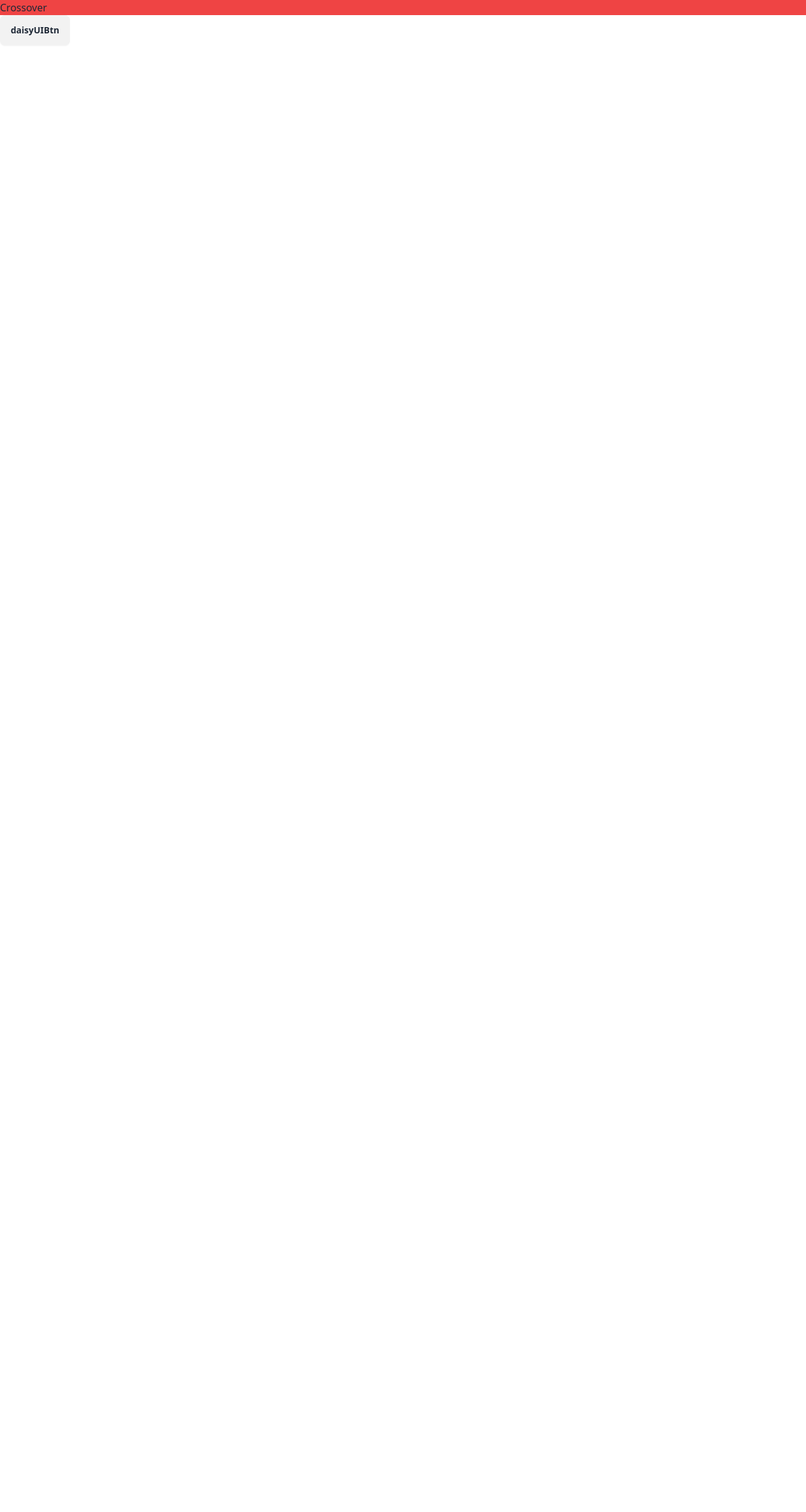
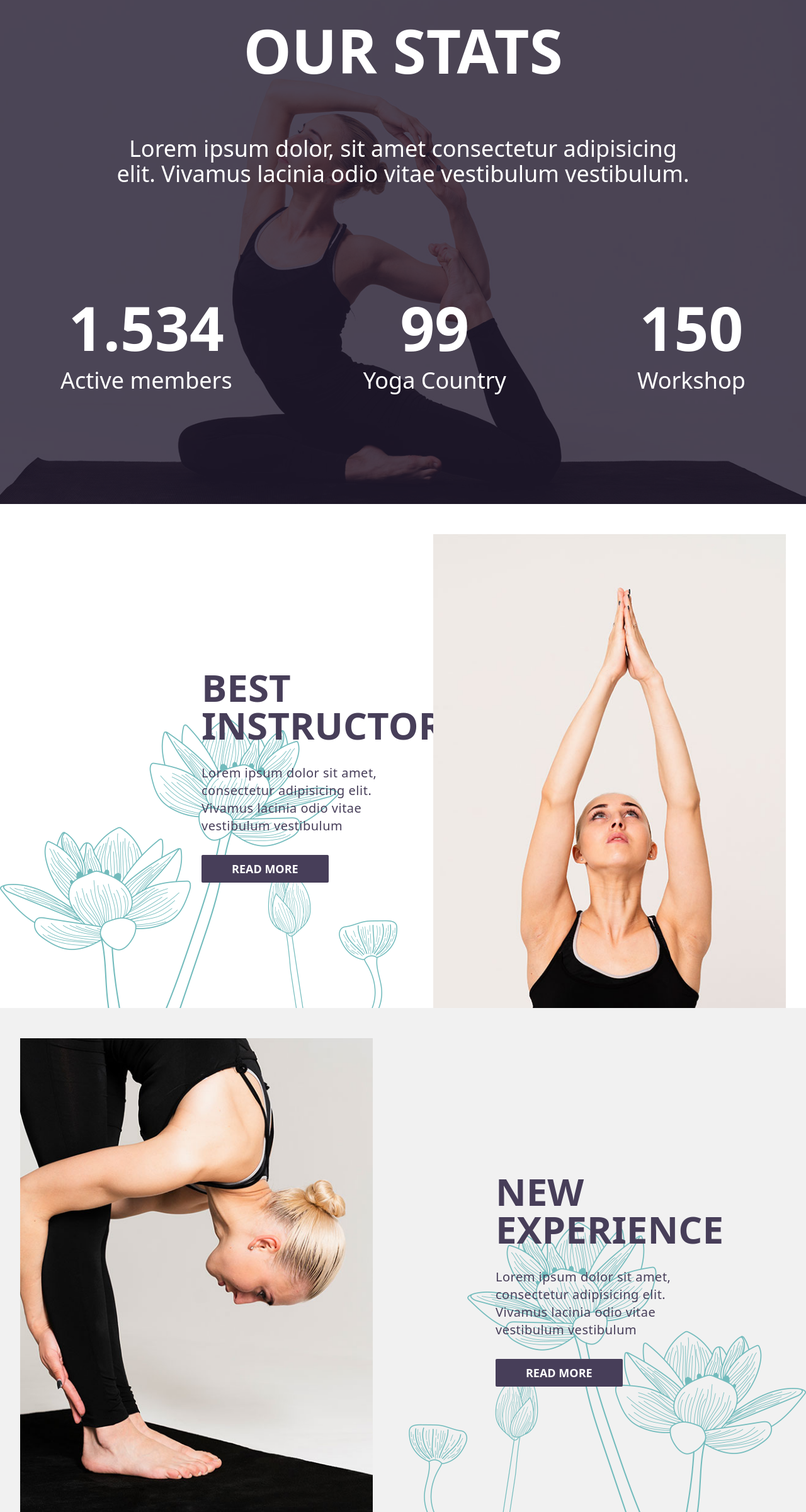
Before and after one commit to Aliwdg16/Yoga, a React (Vite) app: page / in a window 1280 px wide. Shown: the whole page at 63% size. Before the commit the page ends 800 px from the top, so only its background shows below. Built offline with nearby package versions, Linux system fonts and the light colour scheme.

Commit message:
StatsComp, BestInstructorComp and NewExperienceComp are done

```diff
--- a/src/App.jsx
+++ b/src/App.jsx
@@ -1,8 +1,12 @@
+import OurStats from "./components/OurStats";
+import BestInstructor from "./components/BestInstructor";
+import NewExperience from "./components/NewExperience";
 function App() {
   return (
     <>
-      <h1 className="bg-red-500">Crossover</h1>
-      <button className="btn">daisyUIBtn</button>
+      <OurStats />
+      <BestInstructor />
+      <NewExperience />
     </>
   );
 }
--- /dev/null
+++ b/src/components/BestInstructor.jsx
@@ -0,0 +1,30 @@
+import instructorImg from "../assets/image_best_instructur.jpg";
+import lotusImg from "../assets/lotus_section_4.png";
+
+const BestInstructor = () => {
+  return (
+    <div className="relative grid grid-cols-1 lg:grid-cols-2   h-screen justify-center items-center lg:justify-items-center gap-8 overflow-clip py-4">
+      <img
+        className="absolute -z-20 -bottom-1/4 left-0"
+        src={lotusImg}
+        alt=""
+      />
+      <div className="flex flex-col flex-wrap justify-center items-start gap-8    h-full lg:justify-self-start lg:px-20 xl:px-80 ">
+        <h2 className=" lg:text-6xl text-4xl  font-bold text-[#473E59] uppercase text-center self-center lg:text-start lg:self-start  ">
+          Best <br />
+          Instructor
+        </h2>
+        <p className="text-xl tracking-wide text-[#473E59]  text-center  text-balance lg:text-start self-center">
+          Lorem ipsum dolor sit amet, consectetur adipisicing elit. Vivamus
+          lacinia odio vitae vestibulum vestibulum
+        </p>
+        <button className="bg-[#473E59] text-white uppercase text-lg font-semibold px-12 py-2 rounded-sm self-center lg:self-start">
+          Read More
+        </button>
+      </div>
+      <img className="p-8 justify-self-center " src={instructorImg} />
+    </div>
+  );
+};
+
+export default BestInstructor;
--- /dev/null
+++ b/src/components/NewExperience.jsx
@@ -0,0 +1,30 @@
+import experienceImg from "../assets/image_new_experience.jpg";
+import lotusImg from "../assets/lotus_section_5.png";
+
+const NewExperience = () => {
+  return (
+    <div className="relative bg-[#F1F1F1] grid  grid-cols-1 lg:grid-cols-2  h-screen justify-center  items-center lg:justify-items-center gap-8  overflow-clip -z-20 py-4">
+      <img
+        className="absolute  -bottom-1/4 right-0 -z-10"
+        src={lotusImg}
+        alt=""
+      />
+      <div className="lg:order-last flex flex-col flex-wrap justify-center items-center gap-8   h-full  lg:px-20 xl:px-80 ">
+        <h2 className=" lg:text-6xl text-4xl  font-bold text-[#473E59] uppercase text-center self-center lg:text-start lg:self-start  ">
+          New <br />
+          Experience
+        </h2>
+        <p className="text-xl tracking-wide text-[#473E59]  text-center  text-balance lg:text-start self-center">
+          Lorem ipsum dolor sit amet, consectetur adipisicing elit. Vivamus
+          lacinia odio vitae vestibulum vestibulum
+        </p>
+        <button className="bg-[#473E59] text-white uppercase text-lg font-semibold px-12 py-2 rounded-sm self-center lg:self-start z-30">
+          Read More
+        </button>
+      </div>
+      <img className="p-8 justify-self-center" src={experienceImg} />
+    </div>
+  );
+};
+
+export default NewExperience;
--- /dev/null
+++ b/src/components/OurStats.jsx
@@ -0,0 +1,44 @@
+import backgroundImage from "../assets/background_section2.jpg";
+const OurStats = () => {
+  return (
+    <div
+      className="relative flex flex-col justify-around items-center gap-8 bg-cover bg-center bg-no-repeat w-full h-full lg:h-screen "
+      style={{
+        backgroundImage: `url(${backgroundImage})`,
+      }}
+    >
+      <div className="absolute bg-[#221b30] opacity-80 inset-0"> </div>
+      <div className="flex flex-col flex-wrap justify-center items-center  gap-4 lg:gap-14 z-10 ">
+        <h1 className="text-white text-4xl lg:text-8xl uppercase font-bold text-center p-8">
+          Our Stats
+        </h1>
+        <p className="text-white text-lg lg:text-4xl text-center text-balance w-[90%]">
+          Lorem ipsum dolor, sit amet consectetur adipisicing elit. Vivamus
+          lacinia odio vitae vestibulum vestibulum.
+        </p>
+      </div>
+      <div className="flex flex-col md:flex-row flex-wrap justify-around items-center w-full gap-4 z-10 h-full pb-8">
+        <div className="flex flex-col justify-center items-center gap-4">
+          <p className="text-white text-4xl lg:text-8xl font-bold">1.534</p>
+          <p className="text-white text-lg lg:text-4xl text-center text-balance">
+            Active members
+          </p>
+        </div>
+        <div className="flex flex-col justify-center items-center gap-4">
+          <p className="text-white text-4xl lg:text-8xl font-bold">99</p>
+          <p className="text-white text-lg lg:text-4xl text-center text-balance">
+            Yoga Country
+          </p>
+        </div>
+        <div className="flex flex-col justify-center items-center gap-4 ">
+          <p className="text-white text-4xl lg:text-8xl font-bold">150</p>
+          <p className="text-white text-lg lg:text-4xl text-center text-balance">
+            Workshop
+          </p>
+        </div>
+      </div>
+    </div>
+  );
+};
+
+export default OurStats;
```
